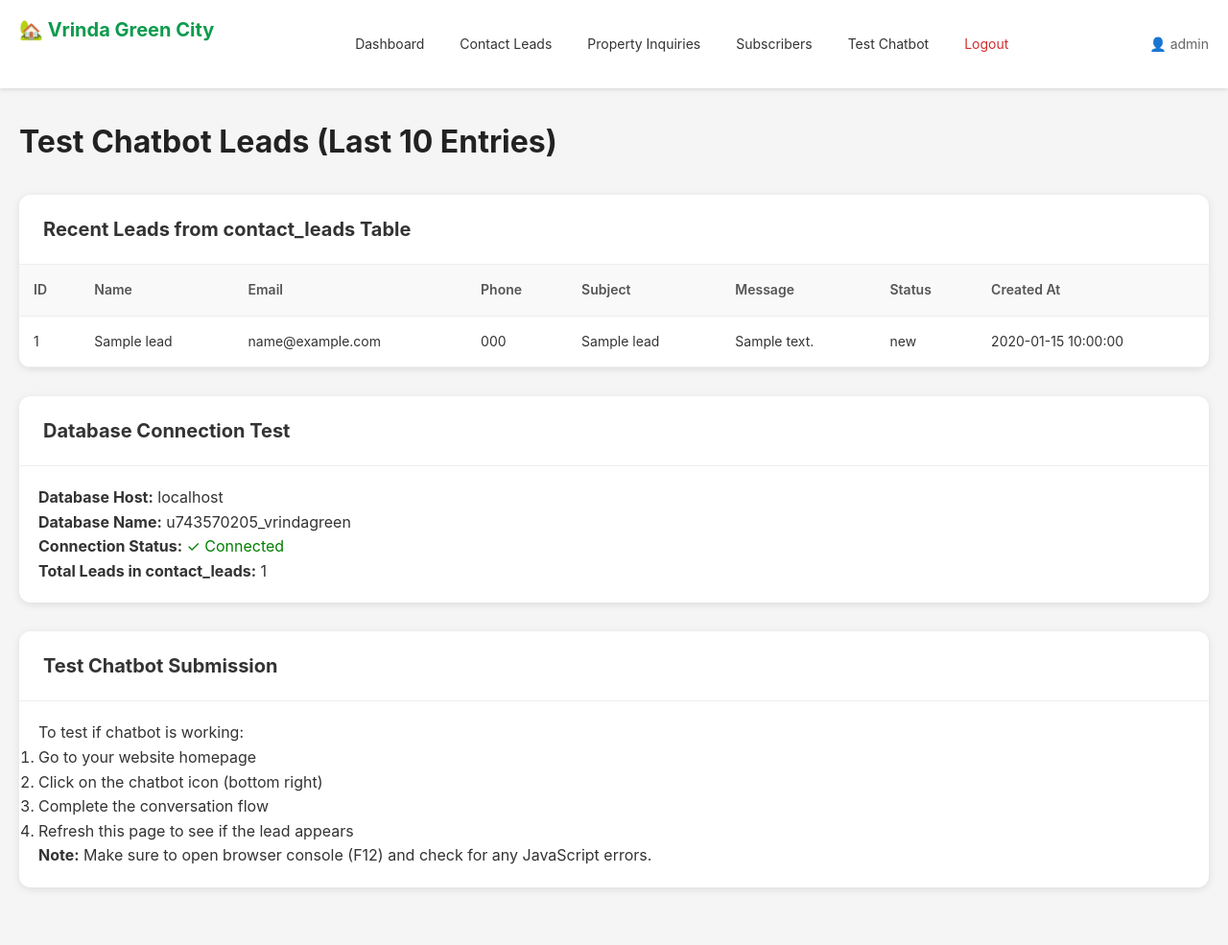
After one commit to kumaranujranchi/vrindagreencity, a PHP site: page /admin/test-chatbot-leads.php in a window 1280 px wide. The commit adds this page. Shown: the whole page at 96% size. Run offline with PHP 8.4, Linux system fonts and the light colour scheme; a user stored in the database is signed in; tables that the repository leaves empty hold one stand-in row (values such as "Sample post").

Commit message:
Fix: Chatbot leads not appearing in admin dashboard
- Fixed JSON response handling in inc/contact.php
- Updated chatbot.js to use absolute path and added better logging
- Added error logging for debugging lead submissions
- Created test-chatbot-leads.php for testing and debugging
- Updated admin navigation to include test chatbot link

```diff
--- a/admin/config.php
+++ b/admin/config.php
@@ -1,7 +1,7 @@
 <?php
 // Database configuration
 define('DB_HOST', 'localhost');
-define('DB_USER', 'u743570205_vindagreen');
+define('DB_USER', 'u743570205_vrindagreen');
 define('DB_PASS', 'Anuj@2025@2026');
 define('DB_NAME', 'u743570205_vrindagreen');
 
--- a/admin/header.php
+++ b/admin/header.php
@@ -8,6 +8,7 @@
             <a href="contact-leads.php" class="nav-link">Contact Leads</a>
             <a href="property-inquiries.php" class="nav-link">Property Inquiries</a>
             <a href="subscribers.php" class="nav-link">Subscribers</a>
+            <a href="test-chatbot-leads.php" class="nav-link">Test Chatbot</a>
             <a href="logout.php" class="nav-link logout">Logout</a>
         </nav>
         <div class="user-info">
--- /dev/null
+++ b/admin/test-chatbot-leads.php
@@ -0,0 +1,107 @@
+<?php
+require_once 'config.php';
+requireLogin();
+
+$conn = getDBConnection();
+
+// Get last 10 leads from contact_leads table
+$query = "SELECT * FROM contact_leads ORDER BY created_at DESC LIMIT 10";
+$result = $conn->query($query);
+
+?>
+<!DOCTYPE html>
+<html lang="en">
+<head>
+    <meta charset="UTF-8">
+    <meta name="viewport" content="width=device-width, initial-scale=1.0">
+    <title>Test Chatbot Leads - Vrinda Green City Admin</title>
+    <link rel="shortcut icon" type="image/x-icon" href="https://imagizer.imageshack.com/img923/9404/A1ADwj.png">
+    <link rel="stylesheet" href="styles.css">
+</head>
+<body>
+    <?php include 'header.php'; ?>
+
+    <div class="container">
+        <h1>Test Chatbot Leads (Last 10 Entries)</h1>
+
+        <div class="card">
+            <div class="card-header">
+                <h2>Recent Leads from contact_leads Table</h2>
+            </div>
+            <div class="table-responsive">
+                <table>
+                    <thead>
+                        <tr>
+                            <th>ID</th>
+                            <th>Name</th>
+                            <th>Email</th>
+                            <th>Phone</th>
+                            <th>Subject</th>
+                            <th>Message</th>
+                            <th>Status</th>
+                            <th>Created At</th>
+                        </tr>
+                    </thead>
+                    <tbody>
+                        <?php if ($result && $result->num_rows > 0): ?>
+                            <?php while ($row = $result->fetch_assoc()): ?>
+                                <tr>
+                                    <td><?php echo $row['id']; ?></td>
+                                    <td><?php echo htmlspecialchars($row['name']); ?></td>
+                                    <td><?php echo htmlspecialchars($row['email']); ?></td>
+                                    <td><?php echo htmlspecialchars($row['phone'] ?? 'N/A'); ?></td>
+                                    <td><?php echo htmlspecialchars($row['subject'] ?? 'N/A'); ?></td>
+                                    <td><?php echo htmlspecialchars($row['message']); ?></td>
+                                    <td><?php echo htmlspecialchars($row['status']); ?></td>
+                                    <td><?php echo $row['created_at']; ?></td>
+                                </tr>
+                            <?php endwhile; ?>
+                        <?php else: ?>
+                            <tr>
+                                <td colspan="8" class="text-center">No leads found in database</td>
+                            </tr>
+                        <?php endif; ?>
+                    </tbody>
+                </table>
+            </div>
+        </div>
+
+        <div class="card" style="margin-top: 20px;">
+            <div class="card-header">
+                <h2>Database Connection Test</h2>
+            </div>
+            <div style="padding: 20px;">
+                <p><strong>Database Host:</strong> <?php echo DB_HOST; ?></p>
+                <p><strong>Database Name:</strong> <?php echo DB_NAME; ?></p>
+                <p><strong>Connection Status:</strong> <span style="color: green;">✓ Connected</span></p>
+                <p><strong>Total Leads in contact_leads:</strong>
+                    <?php
+                    $count_result = $conn->query("SELECT COUNT(*) as total FROM contact_leads");
+                    $count = $count_result->fetch_assoc()['total'];
+                    echo $count;
+                    ?>
+                </p>
+            </div>
+        </div>
+
+        <div class="card" style="margin-top: 20px;">
+            <div class="card-header">
+                <h2>Test Chatbot Submission</h2>
+            </div>
+            <div style="padding: 20px;">
+                <p>To test if chatbot is working:</p>
+                <ol>
+                    <li>Go to your website homepage</li>
+                    <li>Click on the chatbot icon (bottom right)</li>
+                    <li>Complete the conversation flow</li>
+                    <li>Refresh this page to see if the lead appears</li>
+                </ol>
+                <p><strong>Note:</strong> Make sure to open browser console (F12) and check for any JavaScript errors.</p>
+            </div>
+        </div>
+    </div>
+</body>
+</html>
+<?php
+closeDBConnection($conn);
+?>
```
Also changed, not shown: assets/js/chatbot.js (+30 -3 lines), inc/contact.php (+23 -22 lines).
